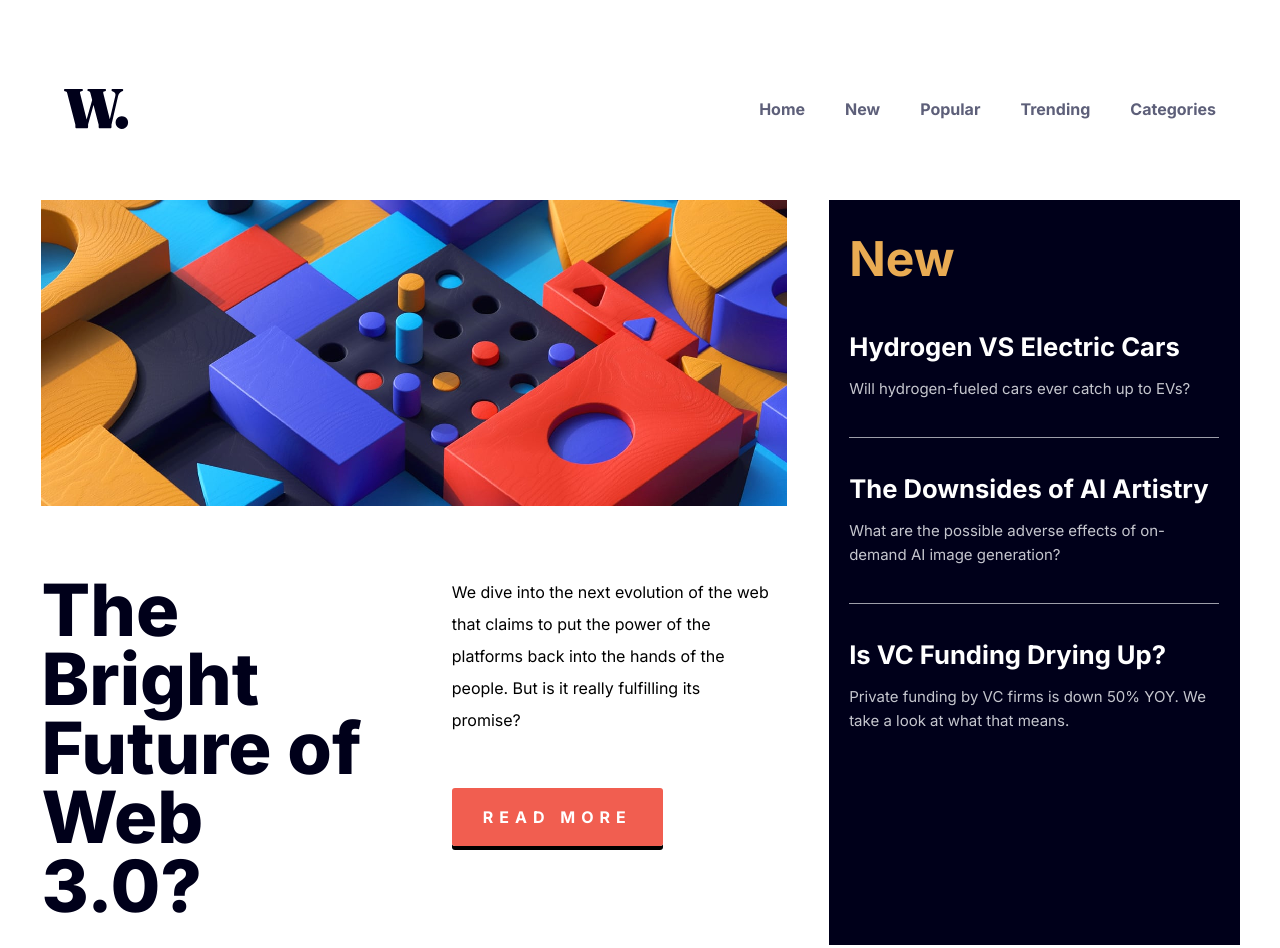
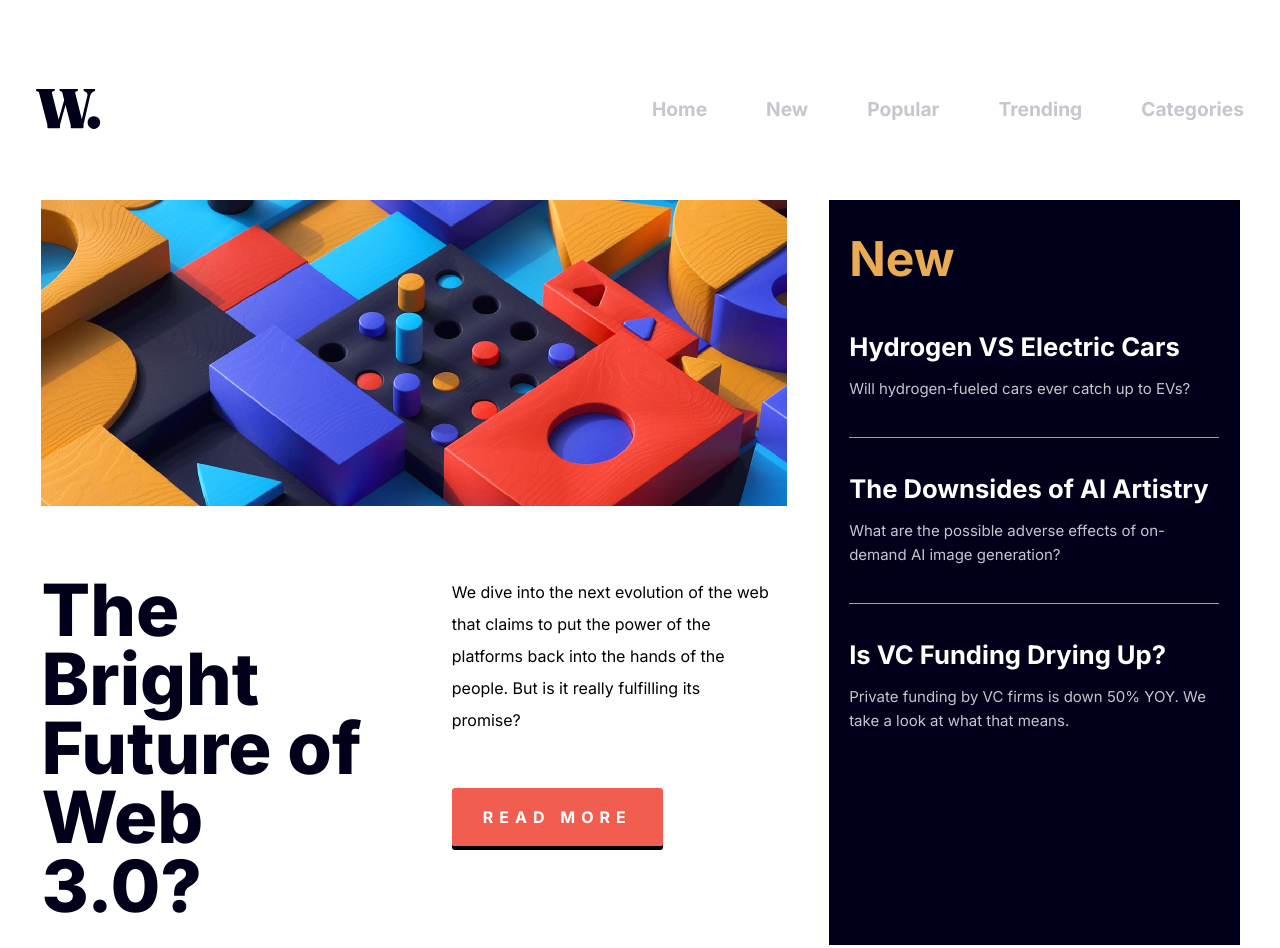
Before and after one commit to Jenskiii/newHomepage-June2023, a plain HTML site: page index.html in a window 1280 px wide. Shown: the top 948 px of the page. Drawn offline with Linux system fonts and the light colour scheme.

Commit message:
updated nav bar

```diff
--- a/styles.css
+++ b/styles.css
@@ -248,17 +248,26 @@ a{
     /*nav*/
     .nav__list--desktop{
         display: flex;
-        gap: 40px;
+        gap: 87px;
     }
 
     .nav__link--desktop{
-        color: hsl(236, 13%, 42%);
+        color: hsl(233, 8%, 79%);
         font-weight: 700;
     }
 
     .nav__item--desktop,
     .nav__logo{
         padding: 89px 0 71px 0;
+    }
+
+    .nav__logo{
+        margin-left: -28px;
+    }
+
+    .nav__item--desktop{
+        margin-right: -28px;
+        font-size: 1.2rem
     }
 
     .nav__container{
```
